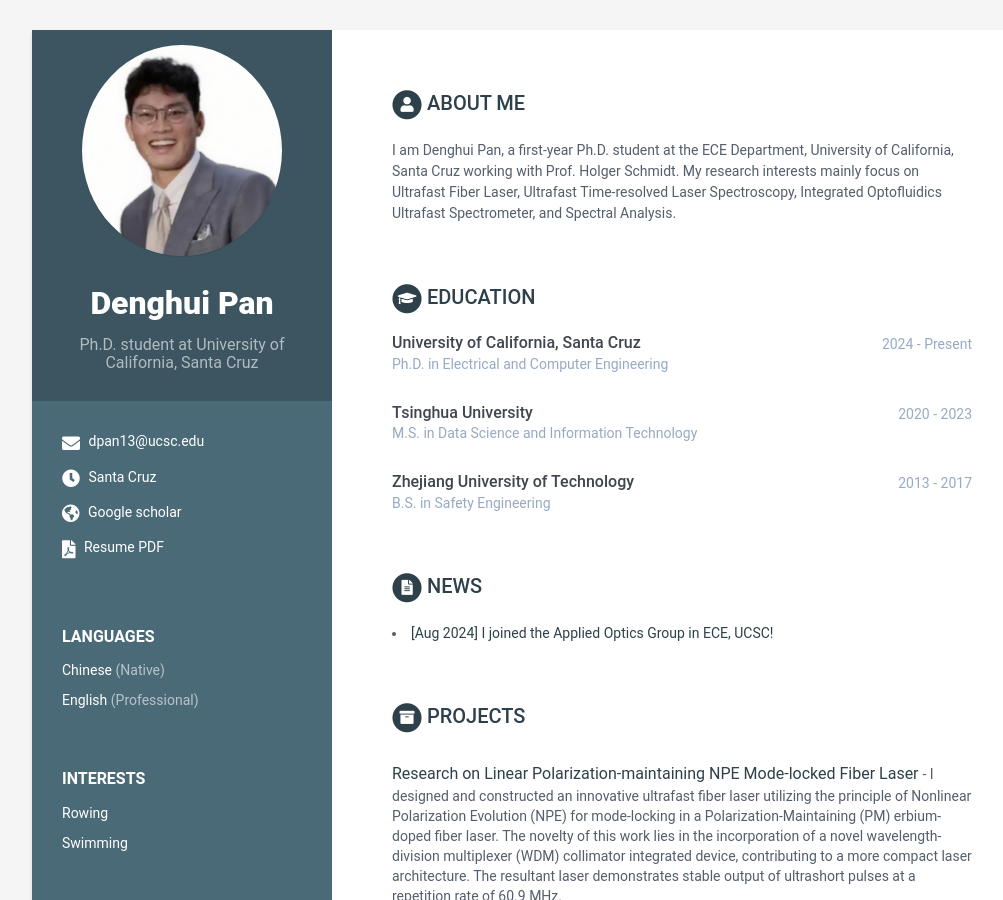
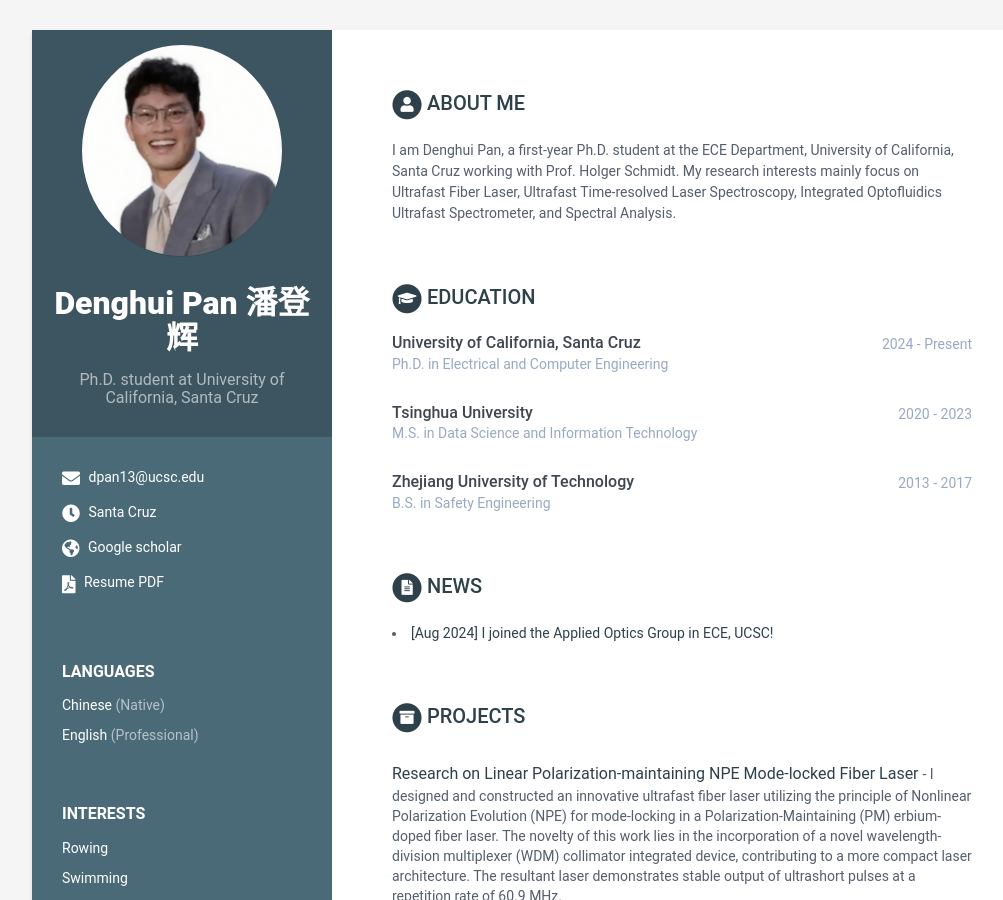
Before and after one commit to denghuipan/denghuipan.github.io, a Jekyll site: the page built from index.html, in a window 1280 px wide and 900 px high. Shown: the whole window, without its empty margins (108-1111 px from the left). Built offline with Jekyll 4.4.1, drawn with Linux system fonts in a browser that asks for light colours.

Commit message:
Update data.yml

```diff
--- a/_data/data.yml
+++ b/_data/data.yml
@@ -8,7 +8,7 @@ sidebar:
     education: False # set to False if you want education in main section instead of in sidebar
 
     # Profile information
-    name: Denghui Pan
+    name: Denghui Pan 潘登辉
     tagline: Ph.D. student at University of California, Santa Cruz
     avatar: photo.png  #place a 100x100 picture inside /assets/images/ folder and provide the name of the file below
 
```
